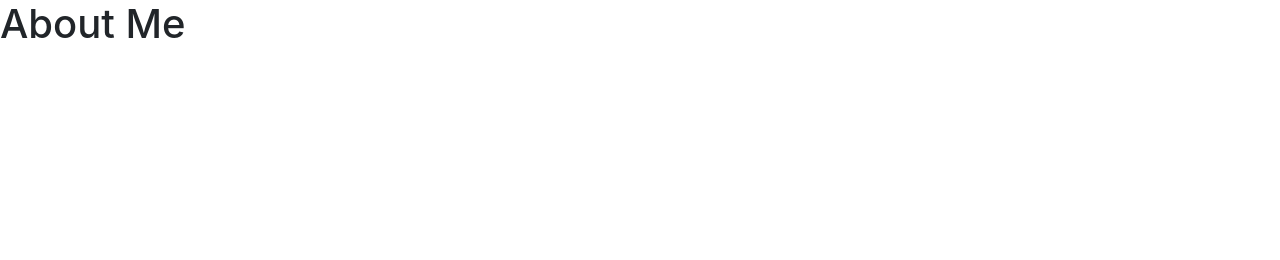
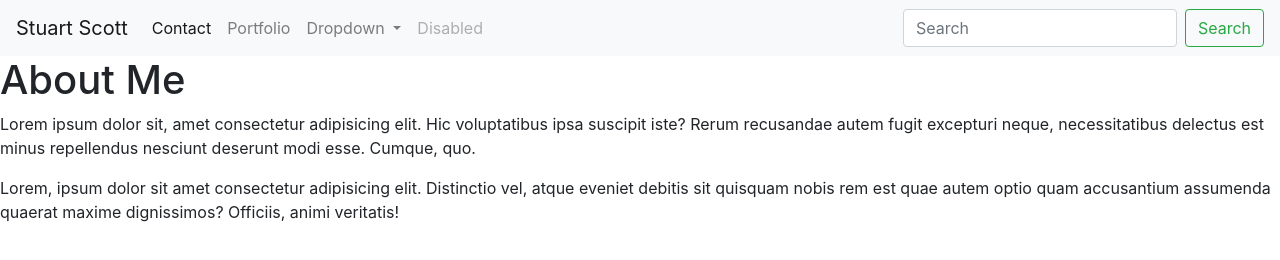
Before and after one commit to yoohooitstoo/gt-hw-bootstrap-portfolio, a plain HTML site: page index.html in a window 1280 px wide. Drawn offline with nearby package versions, Linux system fonts and the light colour scheme.

Commit message:
added contact and portfolio updated index with navbar

```diff
--- a/index.html
+++ b/index.html
@@ -8,10 +8,52 @@
     <!-- Bootstrap CSS -->
     <link rel="stylesheet" href="https://stackpath.bootstrapcdn.com/bootstrap/4.5.0/css/bootstrap.min.css" integrity="sha384-9aIt2nRpC12Uk9gS9baDl411NQApFmC26EwAOH8WgZl5MYYxFfc+NcPb1dKGj7Sk" crossorigin="anonymous">
 
-    <title>Portfolio</title>
+    <title>My Portfolio</title>
   </head>
+  <!-- Navbar goes here -->
+  <nav class="navbar navbar-expand-lg navbar-light bg-light">
+    <a class="navbar-brand" href="#">Stuart Scott</a>
+    <button class="navbar-toggler" type="button" data-toggle="collapse" data-target="#navbarSupportedContent" aria-controls="navbarSupportedContent" aria-expanded="false" aria-label="Toggle navigation">
+      <span class="navbar-toggler-icon"></span>
+    </button>
+
+    <div class="collapse navbar-collapse" id="navbarSupportedContent">
+      <ul class="navbar-nav mr-auto">
+        <li class="nav-item active">
+          <a class="nav-link" href="#">Contact<span class="sr-only">(current)</span></a>
+        </li>
+        <li class="nav-item">
+          <a class="nav-link" href="#">Portfolio</a>
+        </li>
+        <li class="nav-item dropdown">
+          <a class="nav-link dropdown-toggle" href="#" id="navbarDropdown" role="button" data-toggle="dropdown" aria-haspopup="true" aria-expanded="false">
+            Dropdown
+          </a>
+          <div class="dropdown-menu" aria-labelledby="navbarDropdown">
+            <a class="dropdown-item" href="#">Action</a>
+            <a class="dropdown-item" href="#">Another action</a>
+            <div class="dropdown-divider"></div>
+            <a class="dropdown-item" href="#">Something else here</a>
+          </div>
+        </li>
+        <li class="nav-item">
+          <a class="nav-link disabled" href="#" tabindex="-1" aria-disabled="true">Disabled</a>
+        </li>
+      </ul>
+      <form class="form-inline my-2 my-lg-0">
+        <input class="form-control mr-sm-2" type="search" placeholder="Search" aria-label="Search">
+        <button class="btn btn-outline-success my-2 my-sm-0" type="submit">Search</button>
+      </form>
+    </div>
+  </nav>    <!-- Navbar content -->
+  </nav>
+
   <body>
+      <!-- Container goes here -->
+    <!-- need a row and a column here followed by a picture -->
     <h1>About Me</h1>
+    <p>Lorem ipsum dolor sit, amet consectetur adipisicing elit. Hic voluptatibus ipsa suscipit iste? Rerum recusandae autem fugit excepturi neque, necessitatibus delectus est minus repellendus nesciunt deserunt modi esse. Cumque, quo.</p>
+    <p>Lorem, ipsum dolor sit amet consectetur adipisicing elit. Distinctio vel, atque eveniet debitis sit quisquam nobis rem est quae autem optio quam accusantium assumenda quaerat maxime dignissimos? Officiis, animi veritatis!</p>
 
     <!-- Optional JavaScript -->
     <!-- jQuery first, then Popper.js, then Bootstrap JS -->
```
Also changed, not shown: contact.html (added), portfolio.html (added).
